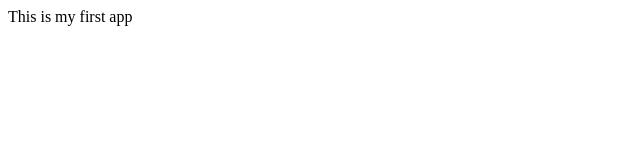
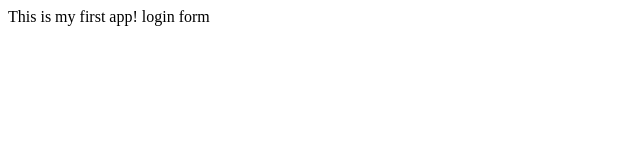
Before and after one commit to shalomspage/myappsample, a plain HTML site: page index.html in a window 1280 px wide. Shown: the full height of the page, 0-640 px from the left. Drawn offline with Linux system fonts and the light colour scheme.

Commit message:
login form

```diff
--- /dev/null
+++ b/dir2/app2.js
@@ -0,0 +1 @@
+console.log(123);
--- a/index.html
+++ b/index.html
@@ -4,6 +4,7 @@
 		<title>My app</title>
 	</head>
 	<body>
-		This is my first app
+		This is my first app!
+		login form
 	</body>
 </html>
```
Also changed, not shown: login.html (added, +1 -0 lines), log.txt (added).
